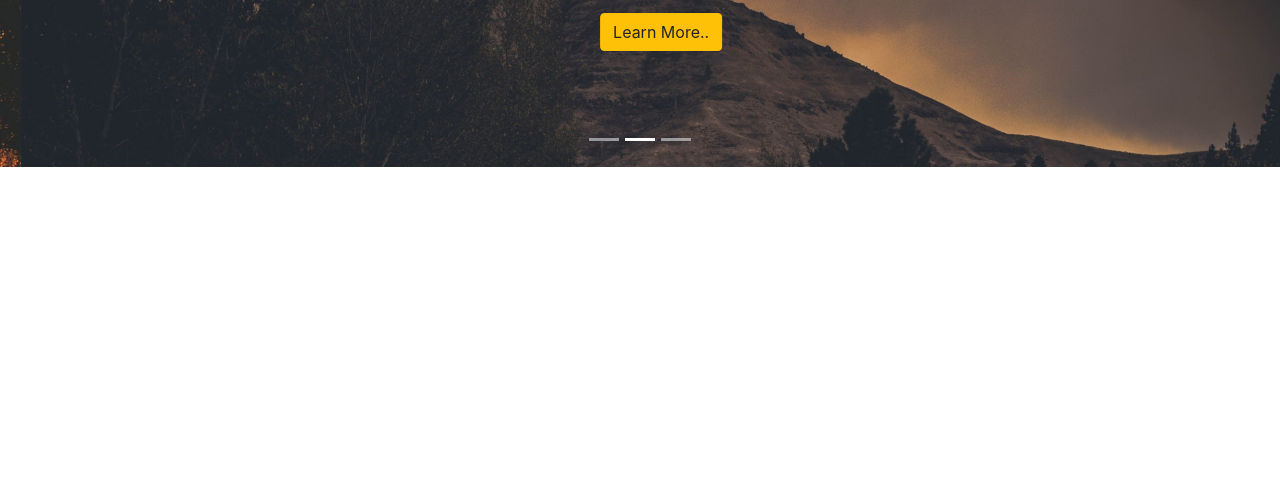
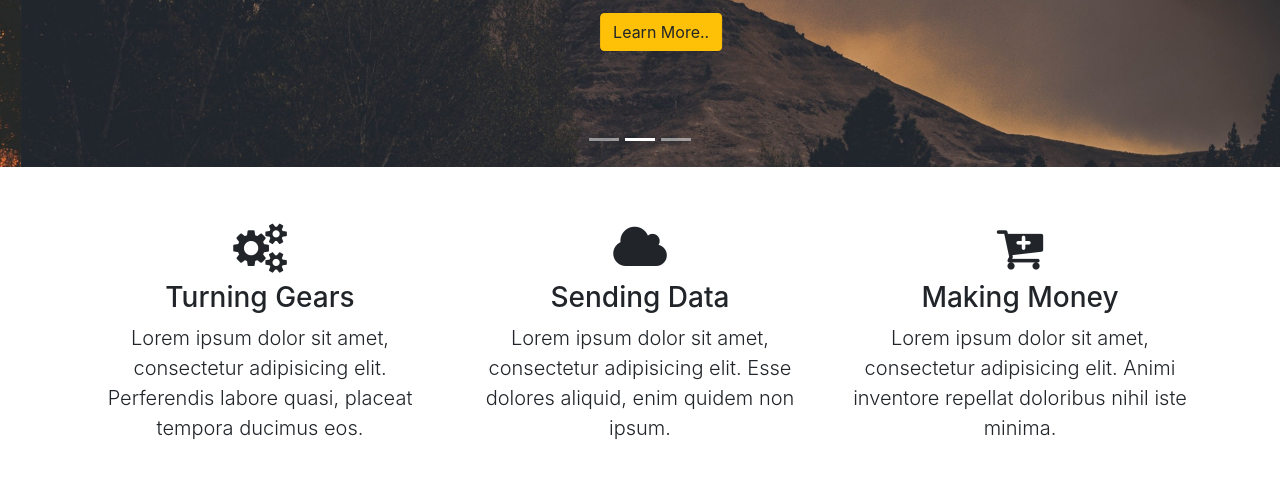
Before and after one commit to hasan972/Glozzom-Project, a plain HTML site: page index.html in a window 1280 px wide. Shown: the part 339-816 px from the top of the page. Drawn offline with Linux system fonts and the light colour scheme.

Commit message:
After slide section i add 3 col
Number one is Turning Gears and the number two is Sending Data and the number three is Making Money

```diff
--- a/css/style.css
+++ b/css/style.css
@@ -23,7 +23,9 @@
   background-size: cover;
 }
 
-
+#homeicon .fa{
+  font-size: 50px;
+}
 @media (max-width: 991px) {
   #home-getstarted {
     min-height: 350px;
--- a/index.html
+++ b/index.html
@@ -94,8 +94,28 @@
 </div>
 </section>
 
-
-
+<!---Home Icon---->
+<section id="homeicon" class="text-center py-5">
+  <div class="container">
+    <div class="row">
+      <div class="col-md-4 my-2">
+        <i class="fa fa-gears"></i>
+        <h3 class="my-2">Turning Gears</h3>
+        <p class="lead mb-0">Lorem ipsum dolor sit amet, consectetur adipisicing elit. Perferendis labore quasi, placeat tempora ducimus eos.</p> <!--mb we using same gap up and down-->
+      </div>
+      <div class="col-md-4 my-2">
+        <i class="fa fa-cloud"></i>
+        <h3 class="my-2">Sending Data</h3>
+        <p class="lead mb-0">Lorem ipsum dolor sit amet, consectetur adipisicing elit. Esse dolores aliquid, enim quidem non ipsum.</p>
+      </div>
+      <div class="col-md-4 my-2">
+        <i class="fa fa-cart-plus"></i>
+        <h3 class="my-2">Making Money</h3>
+        <p class="lead mb-0">Lorem ipsum dolor sit amet, consectetur adipisicing elit. Animi inventore repellat doloribus nihil iste minima.</p>
+      </div>
+    </div>
+  </div>
+</section>
 
 
 
```
